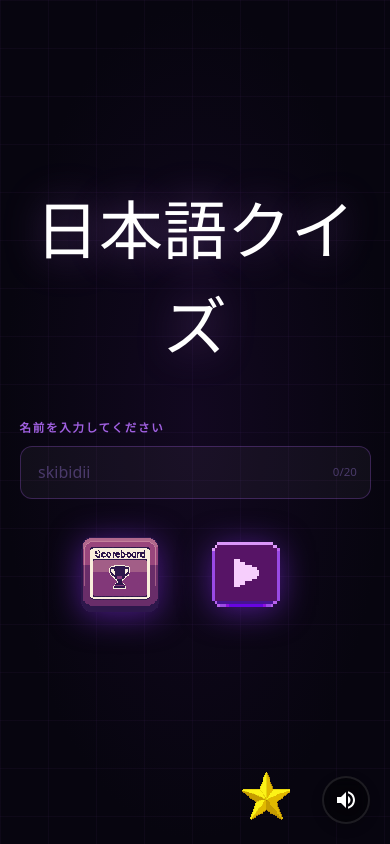
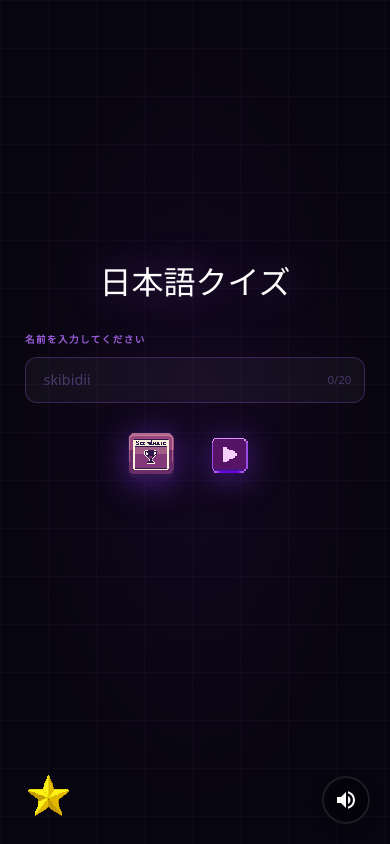
Before and after one commit to pich-reamrachna/quiz-game, a SvelteKit app in the folder quiz-game/: page / in a window 390 px wide. Built offline with nearby package versions, Linux system fonts and the light colour scheme; a web font is replaced by a local one.

Commit message:
fix: address CodeRabbit review comments on responsive design

```diff
--- a/quiz-game/src/routes/startPage.css
+++ b/quiz-game/src/routes/startPage.css
@@ -6,13 +6,15 @@
 }
 
 .start-page {
-	min-height: 100vh;
+	min-height: 100svh;
 	display: flex;
 	align-items: center;
 	justify-content: center;
 	background: radial-gradient(ellipse at 50% 50%, #120820 0%, #07050f 70%);
 	position: relative;
-	overflow: hidden;
+	overflow-x: hidden;
+	overflow-y: auto;
+	padding: 1rem;
 }
 
 .bg-grid {
@@ -34,13 +36,14 @@
 	width: 90%;
 	max-width: 420px;
 	text-align: center;
+	padding-bottom: 5rem;
 }
 
 .startPage-title {
 	font-family: 'DotGothic16', 'Zen Dots', cursive;
-	font-size: 4rem;
+	font-size: clamp(2rem, 8vw, 4rem);
 	color: #fff;
-	margin: 0 0 2rem;
+	margin: 0 0 clamp(1rem, 3vw, 2rem);
 	text-shadow: 0 0 40px rgba(200, 127, 255, 0.4);
 	animation: floatTitle 3s ease-in-out infinite;
 }
@@ -57,20 +60,21 @@
 
 .tagline {
 	color: #7a6a9a;
-	font-size: 0.88rem;
-	margin: 0 0 2rem;
+	font-size: clamp(0.72rem, 2vw, 0.88rem);
+	margin: 0 0 clamp(1rem, 3vw, 2rem);
 }
 
 .input-group {
 	width: 100%;
 	text-align: left;
+	margin-bottom: clamp(0.75rem, 2vw, 1.25rem);
 }
 
 label {
 	display: flex;
 	align-items: center;
 	gap: 0.4rem;
-	font-size: 0.72rem;
+	font-size: clamp(0.6rem, 1.8vw, 0.72rem);
 	letter-spacing: 0.15em;
 	text-transform: uppercase;
 	color: #a060e0;
@@ -87,9 +91,9 @@ input {
 	background: rgba(255, 255, 255, 0.04);
 	border: 1px solid rgba(180, 100, 255, 0.25);
 	border-radius: 12px;
-	padding: 0.85rem 3rem 0.85rem 1.1rem;
+	padding: clamp(0.65rem, 2vw, 0.85rem) 3rem clamp(0.65rem, 2vw, 0.85rem) 1.1rem;
 	color: #fff;
-	font-size: 1rem;
+	font-size: clamp(0.9rem, 3vw, 1rem);
 	font-family: inherit;
 	outline: none;
 	transition:
@@ -125,6 +129,18 @@ input:focus {
 	margin: 0.5rem 0 0;
 	animation: shake 0.3s ease;
 }
+@keyframes shake {
+	0%,
+	100% {
+		transform: translateX(0);
+	}
+	25% {
+		transform: translateX(-6px);
+	}
+	75% {
+		transform: translateX(6px);
+	}
+}
 
 .btn-group {
 	display: flex;
@@ -136,8 +152,8 @@ input:focus {
 
 .btm-btn-group {
 	position: fixed;
-	right: 6rem;
-	bottom: 1.2rem;
+	left: max(1.5rem, env(safe-area-inset-left, 1.5rem));
+	bottom: max(1.5rem, env(safe-area-inset-bottom, 1.5rem));
 	z-index: 10;
 }
 
@@ -161,8 +177,8 @@ input:focus {
 }
 
 .credit-btn img {
-	width: 3.5rem;
-	height: 3.5rem;
+	width: 3rem;
+	height: 3rem;
 	object-fit: contain;
 	image-rendering: pixelated;
 }
@@ -187,21 +203,46 @@ input:focus {
 }
 
 .pixel-btn img {
-	width: 150px;
-	height: 150px;
+	width: clamp(80px, 20vw, 150px);
+	height: clamp(80px, 20vw, 150px);
 	object-fit: contain;
 	image-rendering: pixelated;
 	filter: drop-shadow(0 4px 16px rgba(139, 47, 248, 0.5));
 }
 
 .pixel-btn:first-child img {
-	width: 100px;
-	height: 100px;
+	width: clamp(60px, 14vw, 100px);
+	height: clamp(60px, 14vw, 100px);
 }
 
 .pixel-btn span {
 	font-family: 'Zen Dots', cursive;
-	font-size: 0.7rem;
+	font-size: clamp(0.6rem, 1.8vw, 0.72rem);
 	color: #a060e0;
 	letter-spacing: 0.1em;
 }
+@media (max-width: 480px) {
+	.content {
+		width: 95%;
+	}
+
+	.btn-group {
+		gap: 0.5rem;
+	}
+}
+
+@media (max-width: 360px) {
+	.startPage-title {
+		font-size: 1.6rem;
+	}
+
+	.pixel-btn img {
+		width: 70px;
+		height: 70px;
+	}
+
+	.pixel-btn:first-child img {
+		width: 50px;
+		height: 50px;
+	}
+}
```
